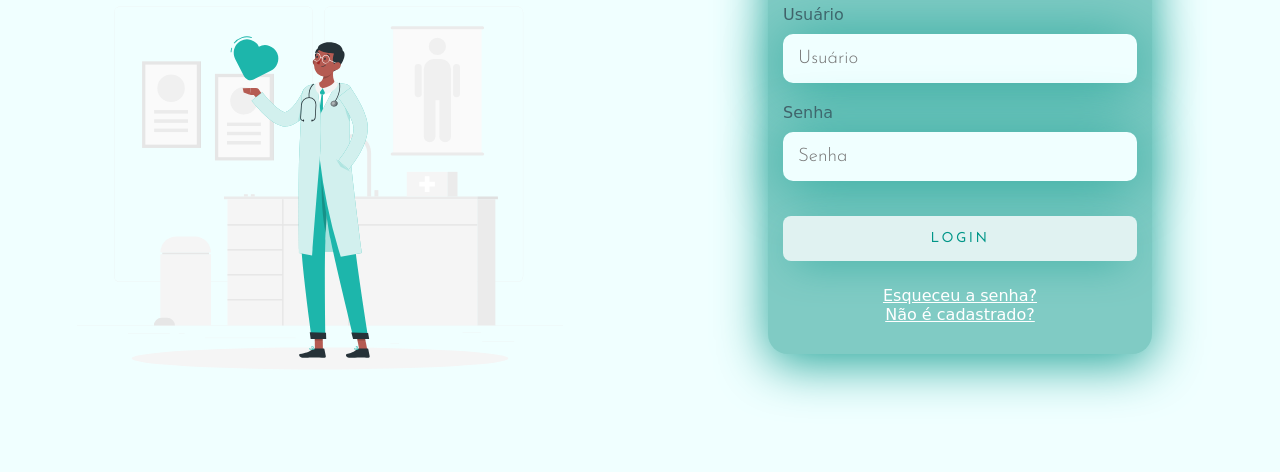
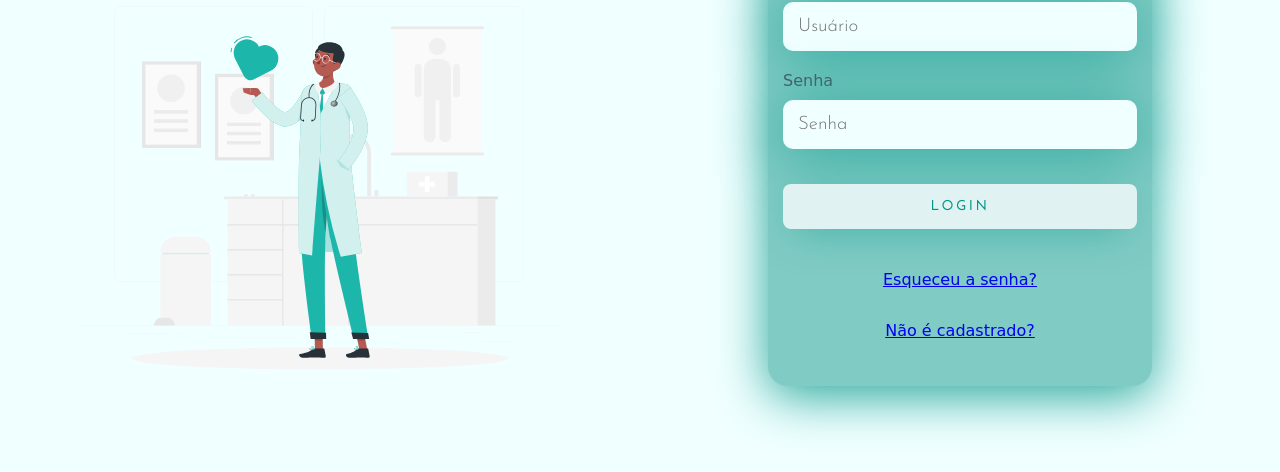
Before and after one commit to KBeatriz/clinica, a plain HTML site: page login-page/index.html in a window 1280 px wide. Shown: the part 260-732 px from the top of the page. Drawn offline with Linux system fonts and the light colour scheme; a web font is replaced by a local one.

Commit message:
Adicionado P /P
paragrafos

```diff
--- a/login-page/index.html
+++ b/login-page/index.html
@@ -25,8 +25,8 @@
                     <input type="password" name="senha" placeholder="Senha">
                 </div>
                 <button class="btn-login">Login</button>
-                <a href="#" id="reset-password">Esqueceu a senha?</a>
-                <a href="#" id="goto-signup">Não é cadastrado?</a>
+                <p><a href="#" id="reset-password">Esqueceu a senha?</a></p>
+                <p><a href="#" id="goto-signup">Não é cadastrado?</a></p>
             </div>
         </div>
     </div>
```
